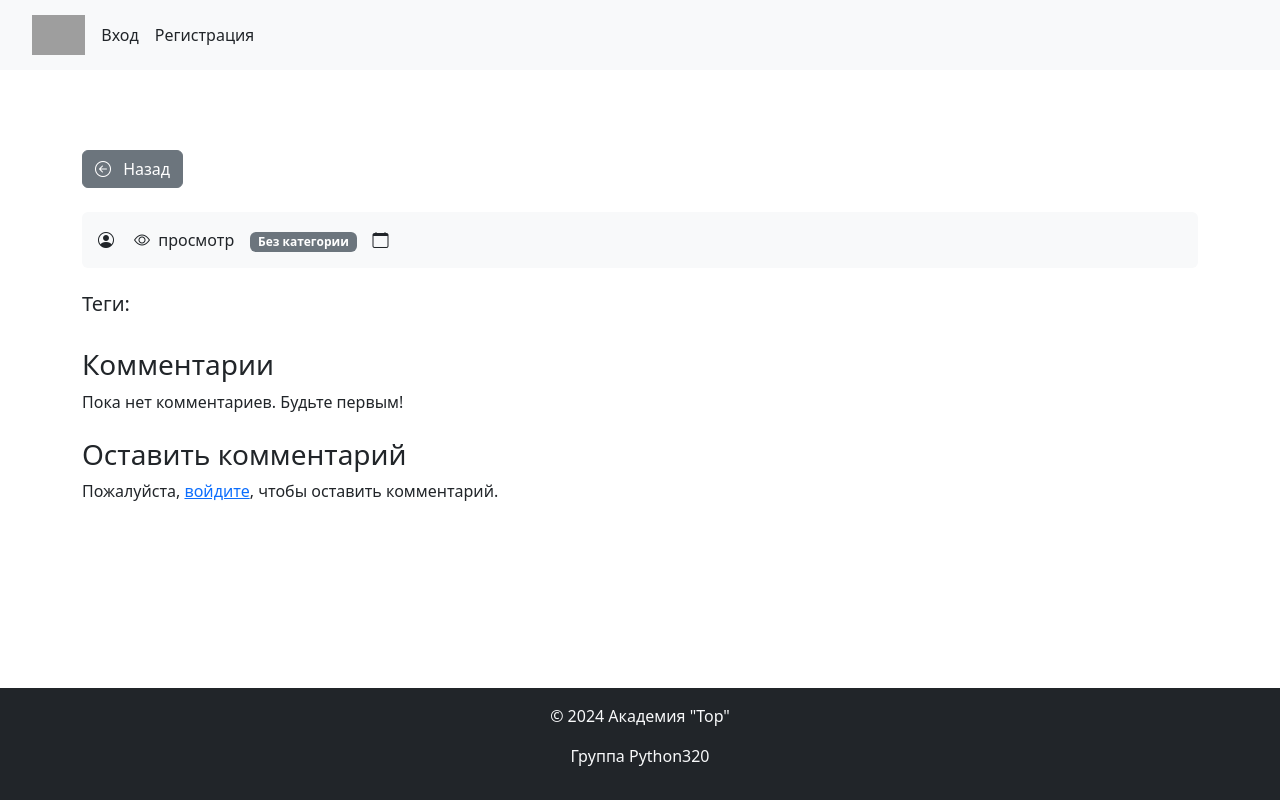
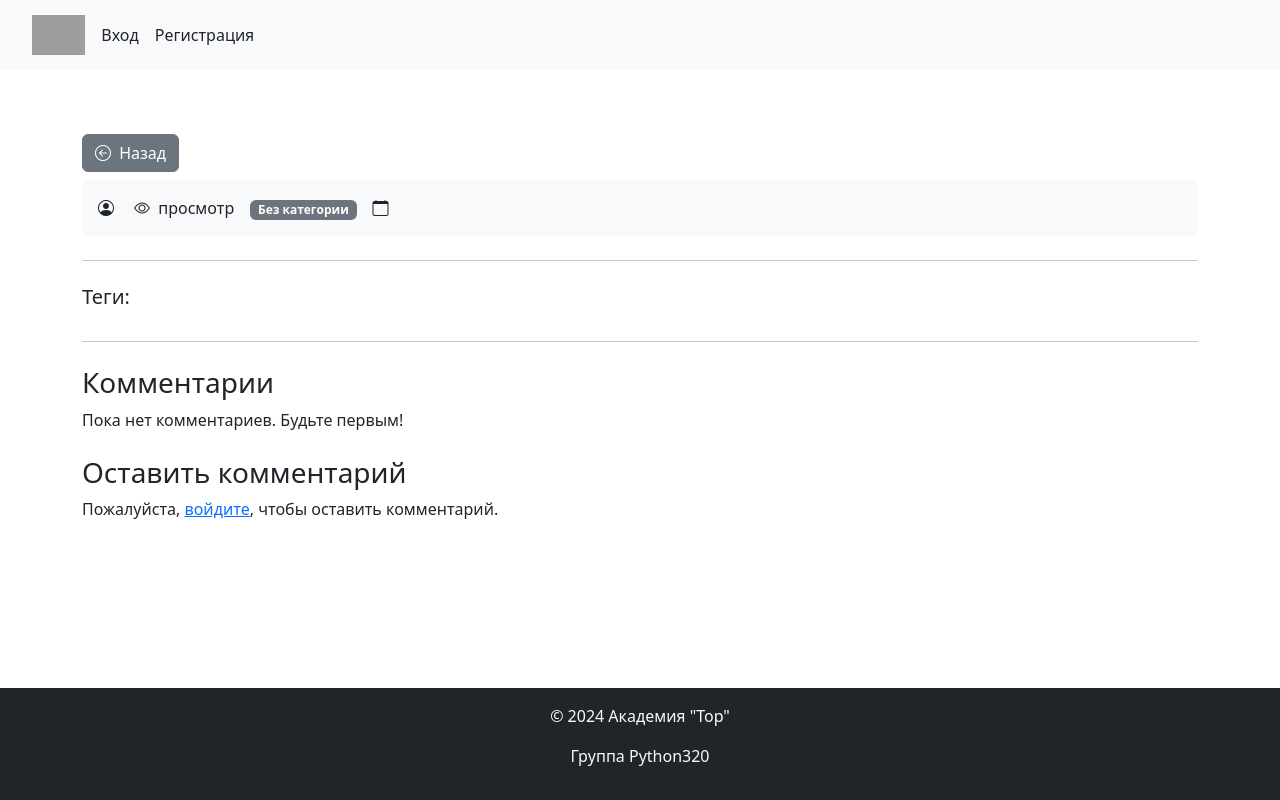
Before and after one commit to Bloedrenn/my_project-online, a Django app: template main/templates/main/post_detail.html in a window 1280 px wide. Run offline with Django 5.2, Linux system fonts and the light colour scheme; the template is opened without the code that fills it, so the values that code supplies are empty; parts of the project's set-up code (start-up, migrations or seed data) failed here and were passed over; some libraries are stand-ins or nearby versions; grey boxes are pictures that could not be loaded.

Commit message:
Немного облагородил post_detail.html

```diff
--- a/main/templates/main/post_detail.html
+++ b/main/templates/main/post_detail.html
@@ -4,26 +4,10 @@
 
 {% block title %}{{ post.title }}{% endblock %}
 
-{% block breadcrumbs %}
-    {% include 'breadcrumbs.html' %}
-{% endblock %}
-
 {% block content %}
 <div class="container my-5">
 
     {% cache 60 post_detail post.id %}
-    <!-- Кнопка "Назад" -->
-    <div class="mb-4">
-        <a href="{% url 'blog' %}" class="btn btn-secondary">
-        <span class="d-none d-sm-inline">
-            <i class="bi bi-arrow-left-circle me-2"></i> Назад
-        </span>
-        <span class="d-inline d-sm-none">
-            <i class="bi bi-arrow-left-circle"></i>
-        </span>
-        </a>
-    </div>
-
     {% comment %} Отображение обложки, если она есть {% endcomment %}
     {% if post.cover_image %}
     <div class="post-image-container text-center mb-4">
@@ -33,13 +17,27 @@
 
     <h1 class="mb-2">{{ post.title }}</h1>
 
-    {% if user.is_staff %}
-        <div class="mb-4">
+    {% include 'breadcrumbs.html' %}
+
+    <!-- Контейнер для кнопок -->
+    <div class="mb-2 d-flex">
+        <!-- Кнопка "Назад" для возврата к списку постов -->
+        <a href="{% url 'blog' %}" class="btn btn-secondary me-2">
+            <span class="d-none d-sm-inline">
+                <i class="bi bi-arrow-left-circle me-1"></i> Назад
+            </span>
+            <span class="d-inline d-sm-none">
+                <i class="bi bi-arrow-left-circle"></i>
+            </span>
+        </a>
+
+        <!-- Кнопка редактирования поста, доступная только для администраторов -->
+        {% if user.is_staff %}
             <a href="{% url 'update_post' post.slug %}" class="btn btn-outline-dark">
-                <i class="bi bi-pencil"></i> Редактировать пост
+                <i class="bi bi-pencil me-1"></i> Редактировать пост
             </a>
-        </div>
-    {% endif %}
+        {% endif %}
+    </div>
 
     {% comment %} Информация о посте {% endcomment %}
     <div class="d-flex flex-wrap align-items-center mb-4 bg-light p-3 rounded">
@@ -73,6 +71,9 @@
         </div>
     </div>
 
+    <!-- Разделитель -->
+    <hr class="my-4">
+
     <!-- Текст поста -->
     <div class="post-content mb-4">
         {% md_to_html post.text %}
@@ -90,6 +91,9 @@
         </div>
     </div>
     {% endcache %}
+
+    <!-- Разделитель -->
+    <hr class="my-4">
 
     <!-- Комментарии -->
     <div class="mb-4">
```
